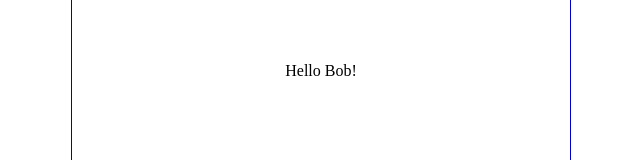
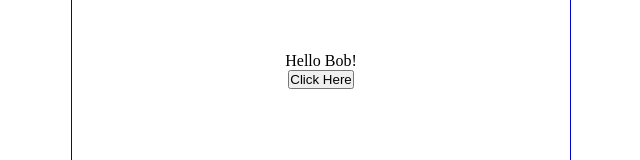
Before and after one commit to Justina177/mern-app-practice, a React (Create React App) app: page / in a window 1280 px wide. Shown: the part 354-514 px from the top of the page, without its empty margins (319-959 px from the left). Built offline with nearby package versions, Linux system fonts and the light colour scheme.

Commit message:
A simple click function(eventListner)

```diff
--- a/src/Content1.js
+++ b/src/Content1.js
@@ -6,9 +6,14 @@ const Content1 = () => {
         const int = Math.floor(Math.random() * 3);
         return names[int];
       }
+
+      const handleClick = () => {
+          console.log('Button is being Clicked')
+      }
   return (
     <main className='main'>
         <p>Hello {handleNameChange()}!</p>
+        <button onClick={handleClick}>Click Here</button>
     </main>
   )
 }
```
